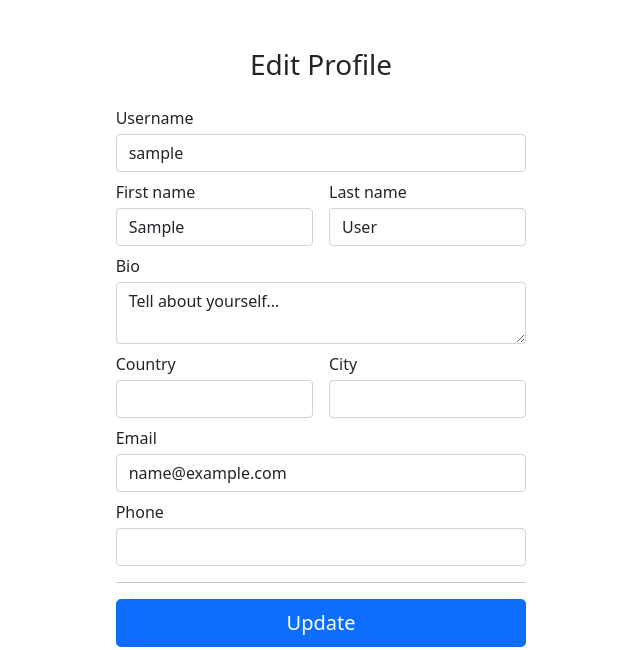
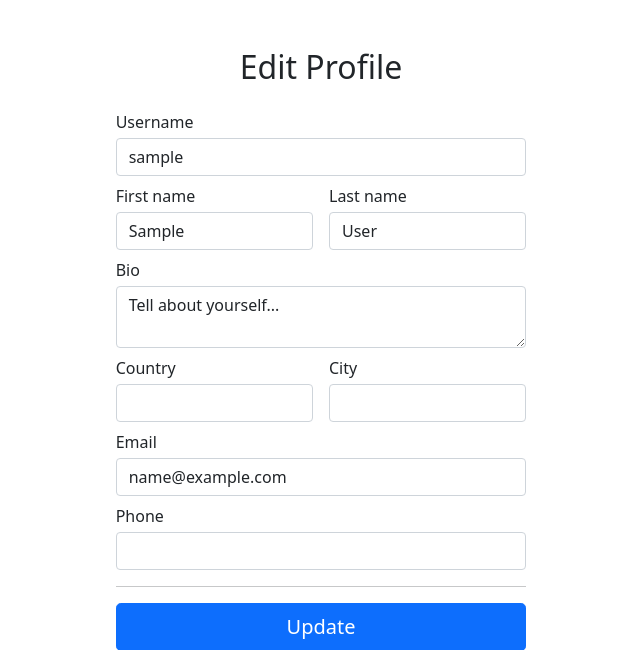
Before and after one commit to UladzislauBaranau/social-network, a Django app: page /profiles/edit_profile in a window 1280 px wide. Shown: the part 56-706 px from the top of the page, without its empty margins (319-959 px from the left). Run offline with Django 3.2, Linux system fonts and the light colour scheme; the visitor is signed in with stand-in values (Sample User, id 1); some libraries are stand-ins or nearby versions.

Commit message:
Fixed the headers size

```diff
--- a/socialnetwork/profiles/templates/profiles/edit_profile.html
+++ b/socialnetwork/profiles/templates/profiles/edit_profile.html
@@ -8,7 +8,7 @@
 {% block content %}
 <div class="row justify-content-center mt-5">
   <div class="col-md-4">
-    <h3 class="mb-4 fw-normal text-center">{% translate 'Edit Profile'%}</h3>
+    <h2 class="mb-4 fw-normal text-center">{% translate 'Edit Profile'%}</h2>
 
     {% if confirm %}
       <div class="alert alert-success alert-dismissible fade show text-center" role="alert">
--- a/socialnetwork/profiles/templates/profiles/remove_account.html
+++ b/socialnetwork/profiles/templates/profiles/remove_account.html
@@ -9,7 +9,7 @@
 {% block content %}
 <div class="row justify-content-center mt-5">
   <div class="col-md-4 text-center">
-    <h3 class="fw-normal">{% translate 'Do you want to remove account?' %}</h3>
+    <h2 class="mb-4 fw-normal">{% translate 'Do you want to remove account?' %}</h2>
     <p>{% translate 'All your personal data will be deleted.' %}</p>
     <form method="POST">
       {% csrf_token %}
```
